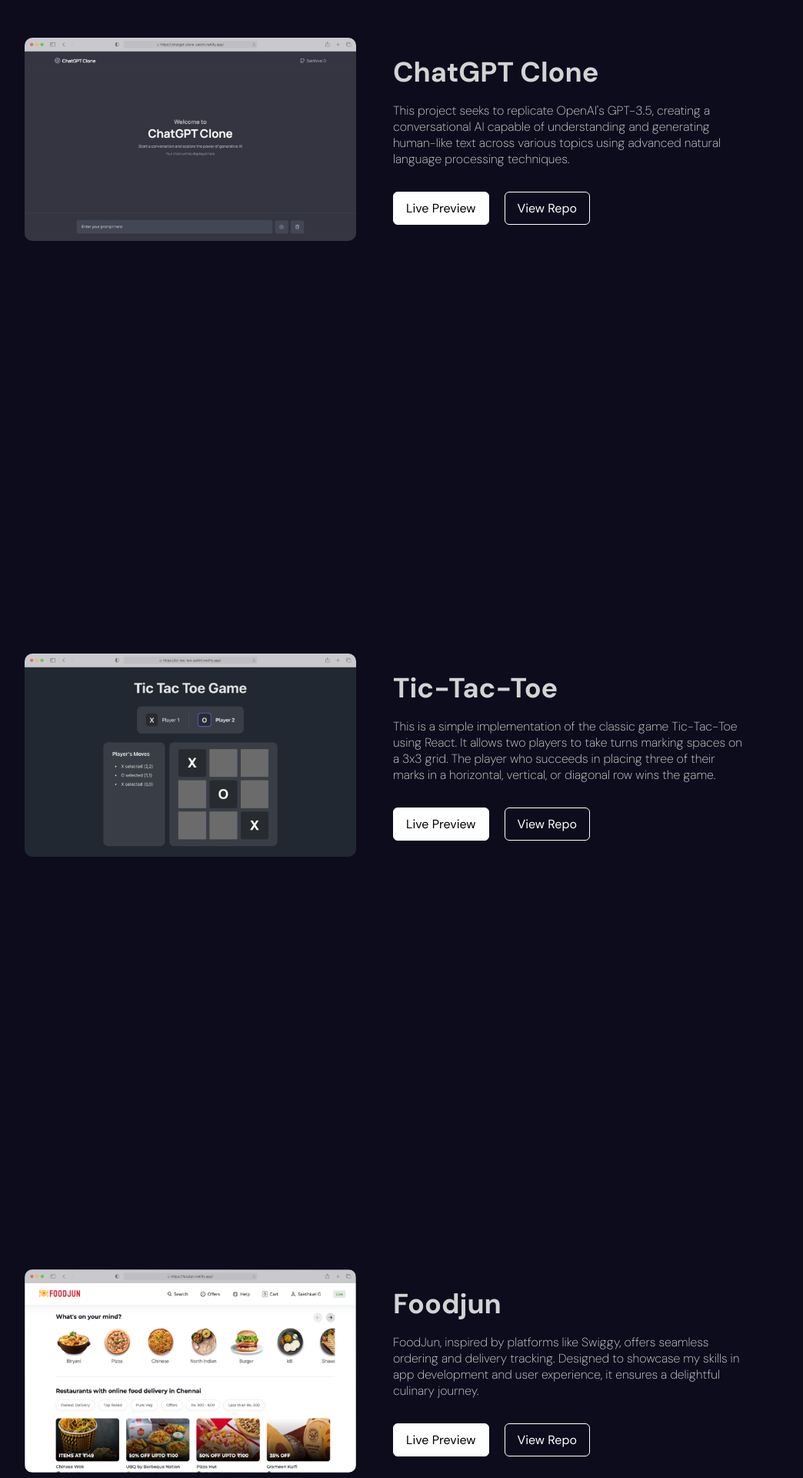
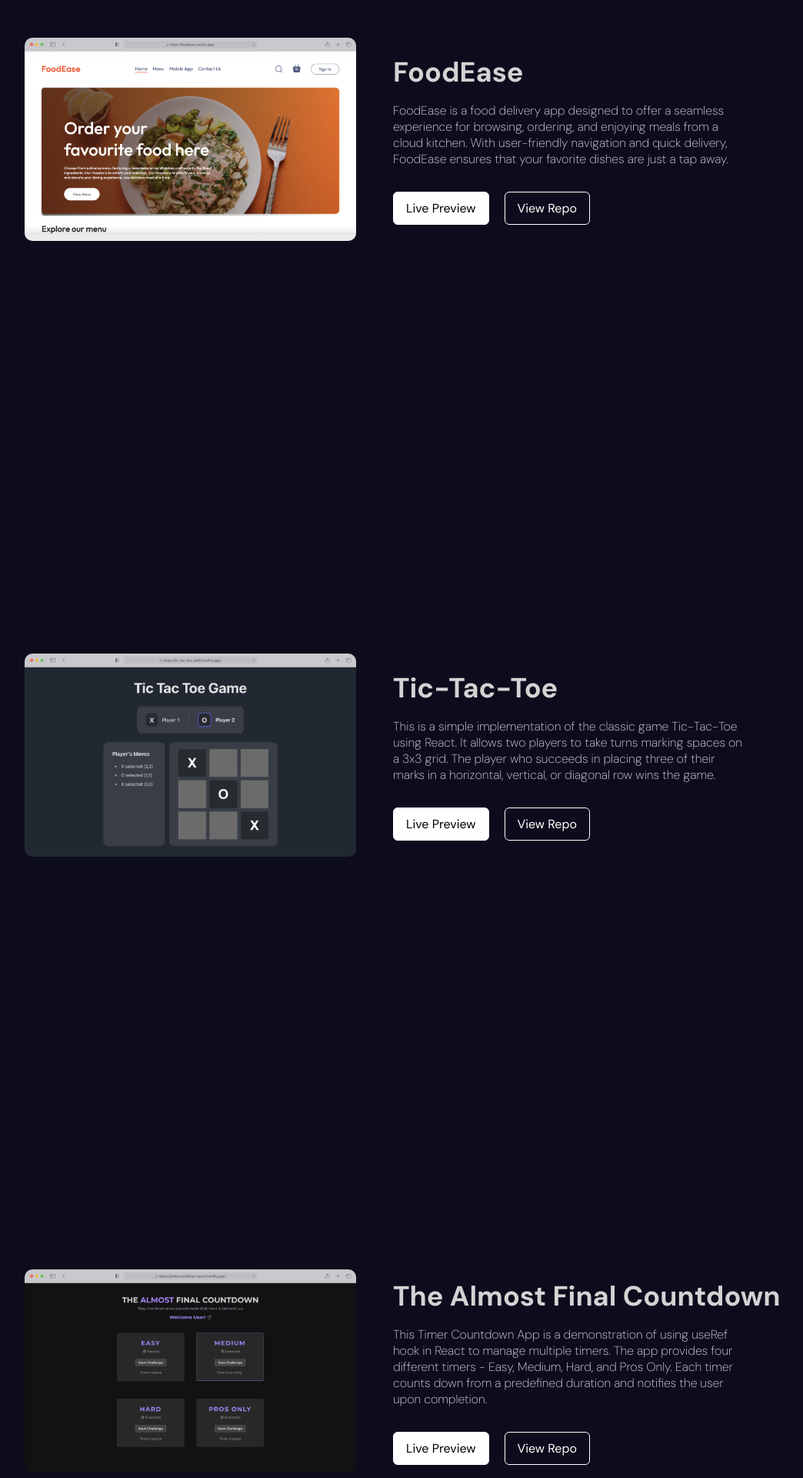
Before and after one commit to sakt-hi/Sakthivel_G, a React (Vite) app: page / in a window 1280 px wide. Shown: the part 1260-3180 px from the top of the page at 77% size, without its empty margins (153-1197 px from the left). Built offline with nearby package versions, Linux system fonts and the light colour scheme.

Commit message:
Updated_Projects_Experience

```diff
--- a/src/components/Experience/Experience.jsx
+++ b/src/components/Experience/Experience.jsx
@@ -5,14 +5,14 @@
 const experiences = [
     {
       title: "Software Engineer",
-      company: "Manomay Consultancy Services Pvt. Ltd.",
+      company: "Manomay Innsurtech Pvt. Ltd.",
       location: "Hyderabad, Telangana, India",
       date: "August 2022 - Present",
       image: "/work.png"
     },
     {
       title: "Internship Trainee",
-      company: "Manomay Consultancy Services Pvt. Ltd.",
+      company: "Manomay Innsurtech Pvt. Ltd.",
       location: "Hyderabad, Telangana, India",
       date: "March 2022 - August 2022",
       image: "/intern.png"
--- a/src/components/Projects/Projects.jsx
+++ b/src/components/Projects/Projects.jsx
@@ -6,11 +6,11 @@
 const projectItems = [
     {
         id:1,
-        title:"ChatGPT Clone",
-        img:"/chatgpt_clone_mockup.png",
-        desc:"This project seeks to replicate OpenAI's GPT-3.5, creating a conversational AI capable of understanding and generating human-like text across various topics using advanced natural language processing techniques.",
-        link:"https://chatgpt-clone-sakthi.netlify.app/",
-        repo:"https://github.com/sakt-hi/ChatGPT_Clone"
+        title:"FoodEase",
+        img:"/foodease_mockup.png",
+        desc:"FoodEase is a food delivery app designed to offer a seamless experience for browsing, ordering, and enjoying meals from a cloud kitchen. With user-friendly navigation and quick delivery, FoodEase ensures that your favorite dishes are just a tap away.",
+        link:"https://foodease.vercel.app/",
+        repo:"https://github.com/sakt-hi/foodease-frontend"
     },
     {
         id:2,
@@ -22,12 +22,28 @@
     },
     {
         id:3,
-        title:"Foodjun",
-        img:"/foodjun_mockup.png",
-        desc:"FoodJun, inspired by platforms like Swiggy, offers seamless ordering and delivery tracking. Designed to showcase my skills in app development and user experience, it ensures a delightful culinary journey.",
-        link:"https://foodjun.netlify.app/",
-        repo:"https://github.com/sakt-hi/foodjun"
-    }
+        title:"The Almost Final Countdown",
+        img:"/finalcountdown_mockup.png",
+        desc:"This Timer Countdown App is a demonstration of using useRef hook in React to manage multiple timers. The app provides four different timers - Easy, Medium, Hard, and Pros Only. Each timer counts down from a predefined duration and notifies the user upon completion.",
+        link:"https://timercountdown-useref.netlify.app/",
+        repo:"https://github.com/sakt-hi/TimerCountdown-useRef"
+    },
+    // {
+    //     id:3,
+    //     title:"ChatGPT Clone",
+    //     img:"/chatgpt_clone_mockup.png",
+    //     desc:"This project seeks to replicate OpenAI's GPT-3.5, creating a conversational AI capable of understanding and generating human-like text across various topics using advanced natural language processing techniques.",
+    //     link:"https://chatgpt-clone-sakthi.netlify.app/",
+    //     repo:"https://github.com/sakt-hi/ChatGPT_Clone"
+    // },
+    // {
+    //     id:4,
+    //     title:"Foodjun",
+    //     img:"/foodjun_mockup.png",
+    //     desc:"FoodJun, inspired by platforms like Swiggy, offers seamless ordering and delivery tracking. Designed to showcase my skills in app development and user experience, it ensures a delightful culinary journey.",
+    //     link:"https://foodjun.netlify.app/",
+    //     repo:"https://github.com/sakt-hi/foodjun"
+    // }
 
 ]
 
```
Also changed, not shown: public/finalcountdown_mockup.png (added), public/foodease_mockup.png (added).
